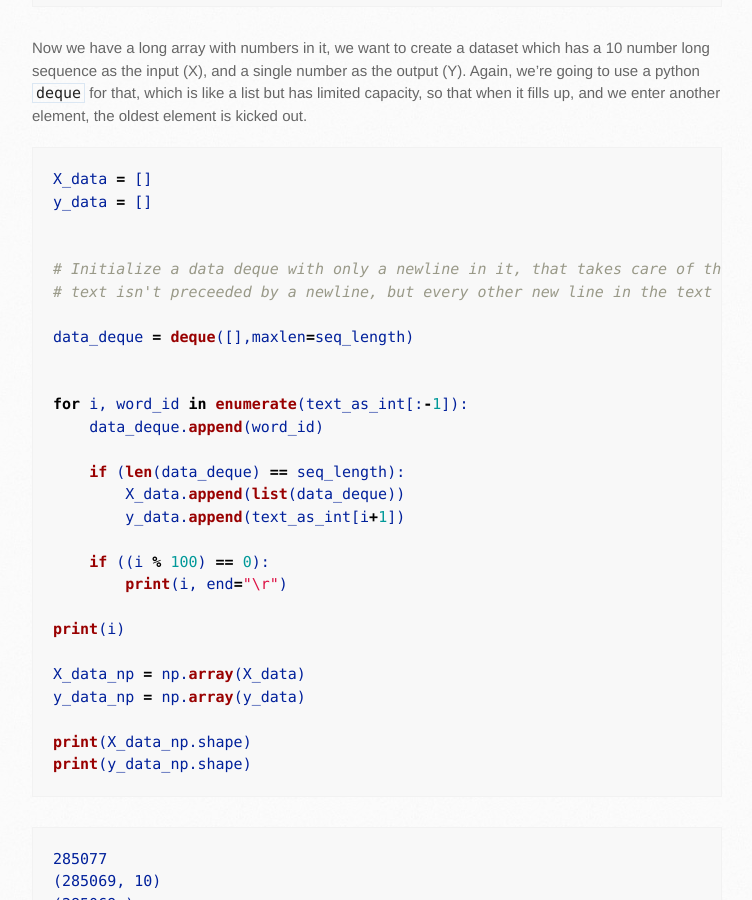
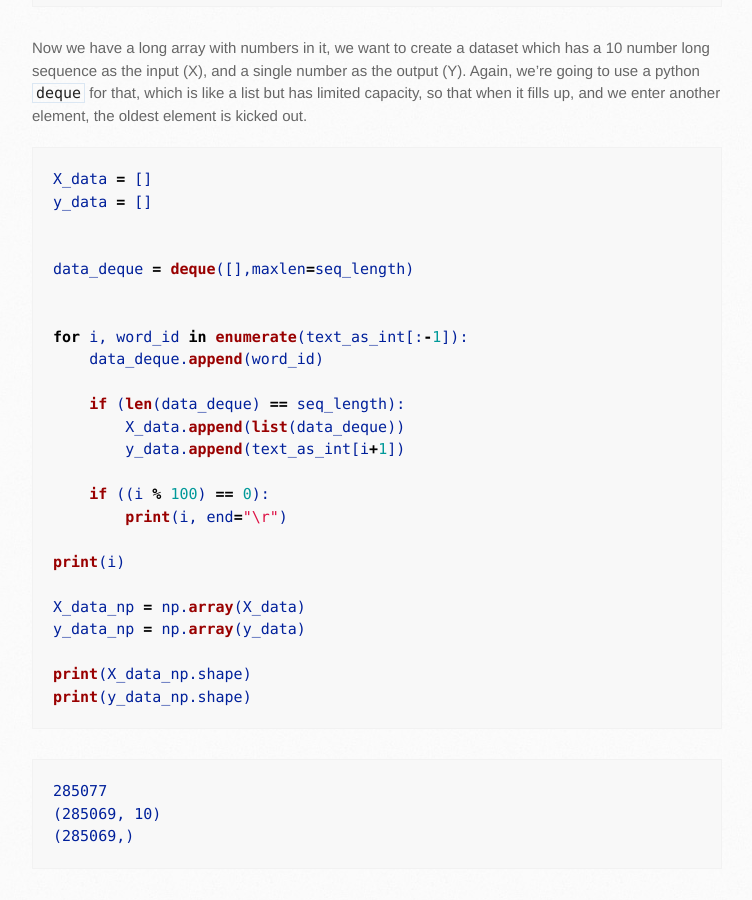
Before and after one commit to bshabashFD/bshabashFD.github.io_old2, a Jekyll site: the page built from _posts/2019-08-16-how-to-use-text-with-rnn2.md, in a window 1280 px wide and 900 px high, scrolled down 5045 px. Shown: the whole window, without its empty margins (138-890 px from the left). Built offline with Jekyll 4.4.1, drawn with Linux system fonts in a browser that asks for light colours; formulas are drawn with MathJax 3; a script that is not in the unit is left out.

Commit message:
Update 2019-08-16-how-to-use-text-with-rnn2.md

```diff
--- a/_posts/2019-08-16-how-to-use-text-with-rnn2.md
+++ b/_posts/2019-08-16-how-to-use-text-with-rnn2.md
@@ -184,9 +184,6 @@ Now we have a long array with numbers in it, we want to create a dataset which h
 X_data = []
 y_data = []
 
-
-# Initialize a data deque with only a newline in it, that takes care of the fact the first line of the
-# text isn't preceeded by a newline, but every other new line in the text is
 
 data_deque = deque([],maxlen=seq_length)
 
```
